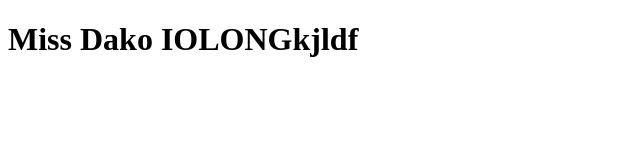
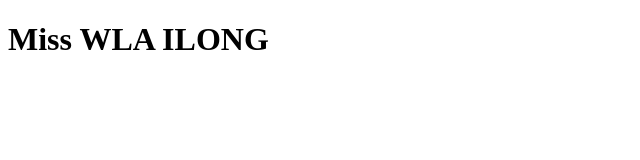
Before and after one commit to ACLCBUKpandan/ACLCBUKpandan.github.io, a plain HTML site: page index.html in a window 1280 px wide. Shown: the whole page, without its empty margins (0-640 px from the left). Drawn offline with Linux system fonts and the light colour scheme.

Commit message:
as;ldkfj;laskdf

```diff
--- a/index.html
+++ b/index.html
@@ -7,7 +7,7 @@
     <title>Document</title>
 </head>
 <body>
-    <h1> Miss Dako IOLONGkjldf</h1>
+    <h1> Miss WLA ILONG</h1>
 
 </body>
 </html>
```
